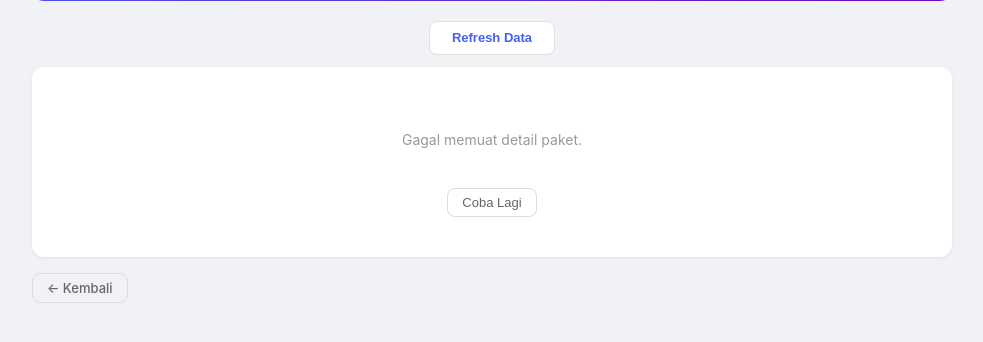
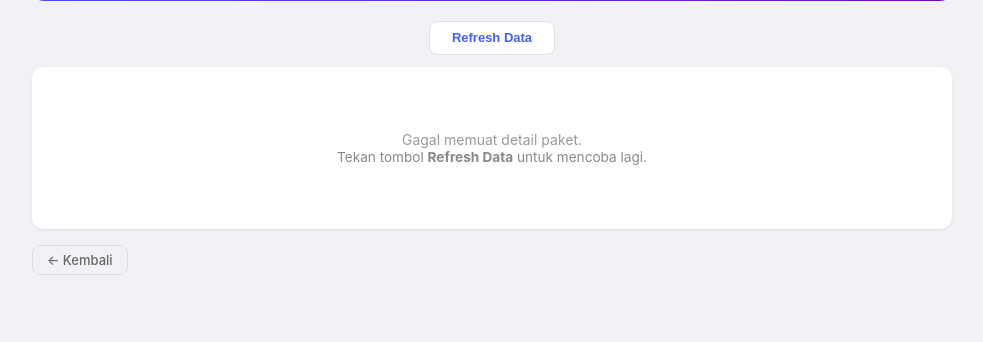
Before and after one commit to rohcuan/rohtembak-xl, a Python web app: template templates/user/detail_paket.html in a window 1280 px wide. Shown: the part 297-639 px from the top of the page, without its empty margins (148-1131 px from the left). Run offline with Jinja, Linux system fonts and the light colour scheme; the template is opened without the code that fills it: most values are stand-ins (such as "Sample title", 1, 10 or a date in 2020).

Commit message:
Remove broken Coba Lagi button; point to Refresh Data

```diff
--- a/templates/user/detail_paket.html
+++ b/templates/user/detail_paket.html
@@ -203,8 +203,8 @@ function renderDetail(d) {
 function renderError(msg) {
   var root = document.getElementById('detail-root');
   if (!root) return;
-  root.innerHTML = '<div class="card"><div class="empty-state">' + esc(msg) + '</div>' +
-    '<div style="text-align:center;padding-bottom:16px;"><button type="button" class="btn btn-sm btn-outline" onclick="loadDetail()">Coba Lagi</button></div></div>';
+  root.innerHTML = '<div class="card"><div class="empty-state">' + esc(msg) +
+    '<br><span style="font-size:.85rem;color:#888;">Tekan tombol <strong>Refresh Data</strong> untuk mencoba lagi.</span></div></div>';
 }
 function isFresh(d, ttl) {
   if (ttl === undefined) ttl = DETAIL_CACHE_TTL;
```
